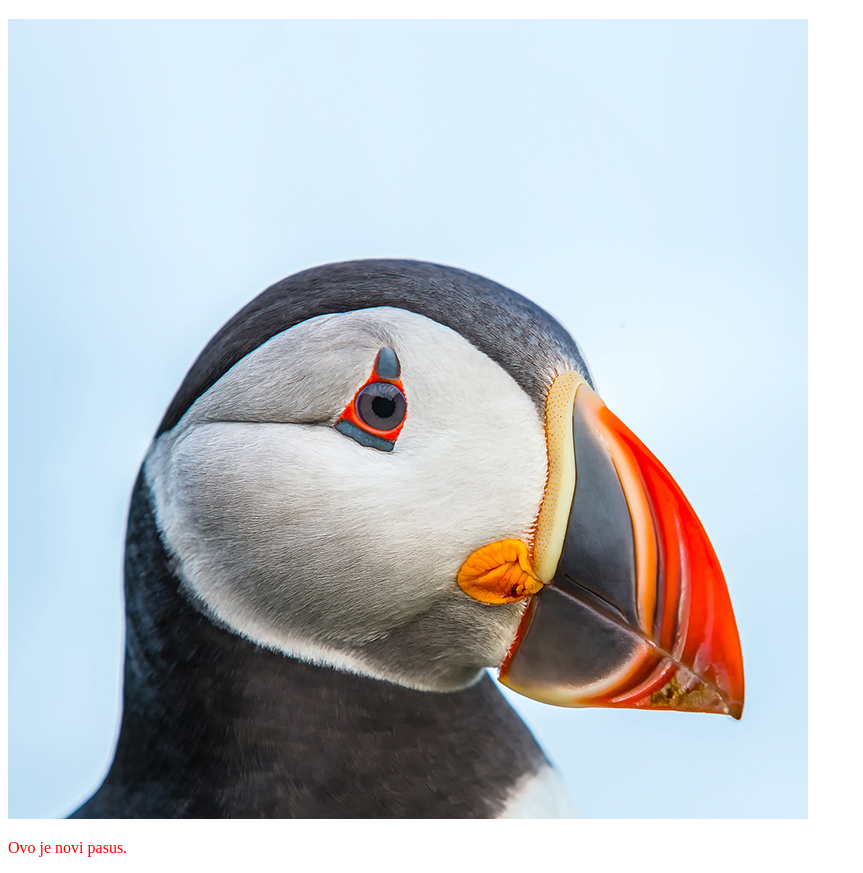
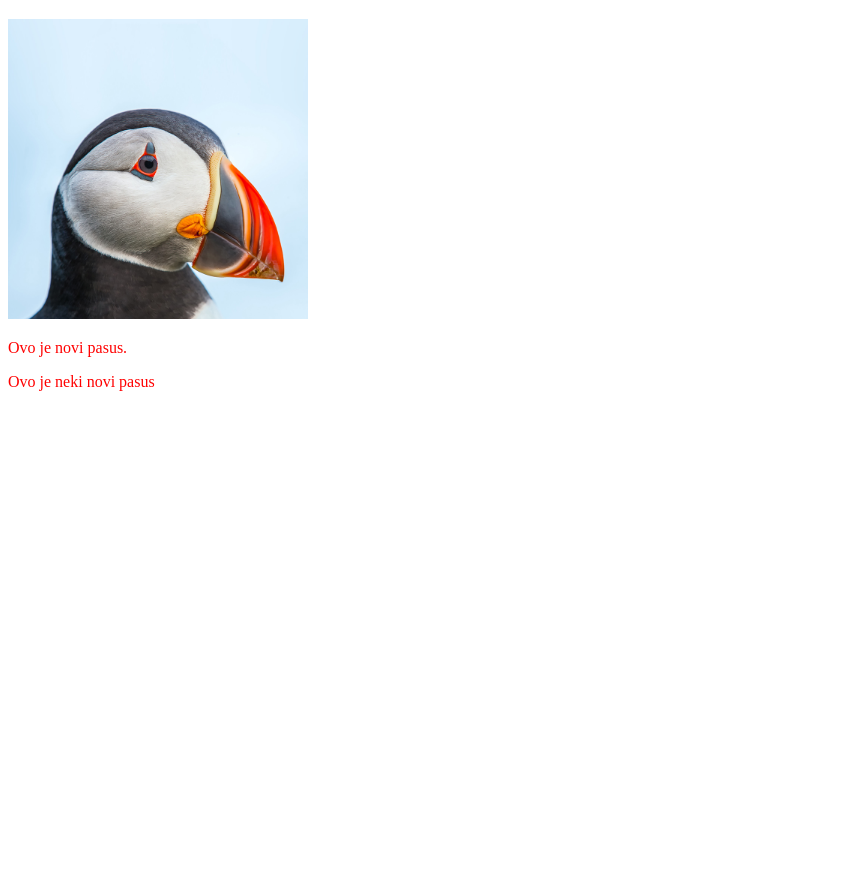
Before and after one commit to filipmaric/ntp4, a plain HTML site: page index.html in a window 1280 px wide. Shown: the part 61-934 px from the top of the page, without its empty margins (0-863 px from the left). After the commit the page ends 800 px from the top, so only its background shows below. Drawn offline with Linux system fonts and the light colour scheme.

Commit message:
Smanjena slika

```diff
--- a/index.html
+++ b/index.html
@@ -8,8 +8,10 @@
 </head>
 <body>
     <h1>Ovo ide na github pages</h1>
-    <img src="slike/ptica.jpg" alt="Ptica"/>
+    <img src="slike/ptica.jpg" alt="Ptica" width="300px"/>
 
     <p>Ovo je novi pasus.</p>
+
+    <p>Ovo je neki novi pasus</p>
 </body>
 </html>
```
